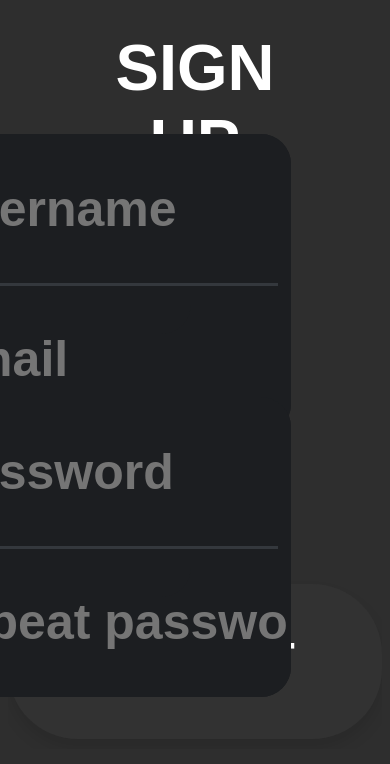
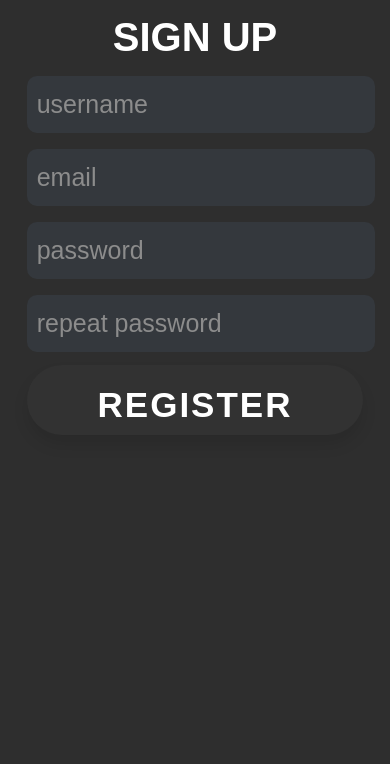
Before and after one commit to Qolorerr/PasswordsSaver, a Flask app: page /signup in a window 390 px wide. Shown: the top 764 px of the page. Run offline with Flask 2, Linux system fonts and the light colour scheme.

Commit message:
new register

```diff
--- a/main.py
+++ b/main.py
@@ -34,16 +34,16 @@ def register():
         session = db_session.create_session()
         user = session.query(User).filter(User.login == form.login.data).first()
         if user is not None:
-            return render_template('signup.html',
+            return render_template('register.html',
                                    message="This login already used",
                                    form=form)
         user = session.query(User).filter(User.email == form.email.data).first()
         if user is not None:
-            return render_template('signup.html',
+            return render_template('register.html',
                                    message="This email already used",
                                    form=form)
         if form.password.data != form.password_rep.data:
-            return render_template('signup.html',
+            return render_template('register.html',
                                    message="Passwords don't match",
                                    form=form)
         user = User()
@@ -54,7 +54,7 @@ def register():
         session.commit()
         login_user(user, remember=False)
         return redirect("/")
-    return render_template('signup.html', title='Authorisation', form=form, version=random.randint(0, 10 ** 5))
+    return render_template('register.html', title='Authorisation', form=form, version=random.randint(0, 10 ** 5))
 
 
 @app.route('/login', methods=['GET', 'POST'])
@@ -69,7 +69,7 @@ def login():
         return render_template('login.html',
                                message="Wrong login or password",
                                form=form)
-    return render_template('login.html', title='Authorisation', form=form)
+    return render_template('login.html', title='Authorisation', form=form, version=random.randint(0, 10 ** 5))
 
 
 @app.route('/logout')
@@ -90,7 +90,7 @@ def start():
 
 def main():
     db_session.global_init("db/passwords.sqlite")
-    app.run(port=5000, host='127.0.0.1')
+    app.run(port=5000, host='192.168.1.114')
 
 
 if __name__ == '__main__':
--- a/static/css/signup.css
+++ b/static/css/signup.css
@@ -3,18 +3,14 @@ body{
 }
 
 .btn_cont {
-    margin-top: 400px;
+    width: 400px;
+    margin: 30px auto;
 }
 
 .btn {
-  text-decoration: none;
-  outline: none;
-  display: block;
-  margin-left: auto;
-  margin-right: auto;
-  margin-top: 15px;
-  margin-bottom: 10px;
-  padding-top: 20px;
+  border: 0px solid;
+  margin: auto;
+  padding-top: 5px;
   width: 400px;
   height: 70px;
   line-height: 45px;
@@ -37,7 +33,24 @@ body{
   color: white;
   transform: translateY(-7px);
 }
-
+.form {
+    text-align: left;
+    padding-left: 10px;
+    border: 0px solid;
+    background: rgb(52, 56, 61);
+    font-size: 25px;
+    outline: none;
+    border-radius: 10px;
+    width: 400px;
+    height: 55px;
+}
+::placeholder {
+    color: #8C8C8C;
+}
+.input_cont {
+    width: 400px;
+    margin: auto;
+}
 .banner {
 	color: rgb(255, 255, 255);
 	font-family: 'Montserrat', sans-serif;
@@ -47,146 +60,31 @@ body{
 	text-align: center;
 	text-transform: uppercase
 }
-#wrapper_user, #wrapper_pass{
-	position: absolute;
-	width: 320px;
-	left: 50%;
-	margin-left: -160px;
-	top: 400px
-}
-#wrapper_pass {
-    margin-top: -75px;
-}
-#wrapper_user {
-    margin-top: -205px;
-}
-
-/* === Sign in Form === */
-.signup {
-	height: 90px;
-	width: 400px;
-	border-radius: 8px;
-	position: relative;
-}
-.signup::before {
-	display: block;
-	position: relative;
-	height: 3px;
-	background: rgb(52, 56, 61);
-	content: '';
-	top: 60px;
-	margin-right: 50px;
-	margin-left: -50px;
-	z-index: 1;
-}
-.signup input:first-of-type{
-	margin-left: -50px;
-	border-top-right-radius: 8px;
-	border-top-left-radius: 8px;
-	font-size: 20px;
-}
-.signup input:last-of-type{
-	margin-left: -50px;
-	border-bottom-right-radius: 8px;
-	border-bottom-left-radius: 8px;
-	font-size: 20px;
-}
-.signup  input[type="text"], .signup  input[type="password"]{
-	background: rgb(28, 30, 33);
-	box-shadow: inset -100px -100px 0 rgb(28, 30, 33);
-	color: rgb(52, 56, 61);
-}
-.signup  input[type="text"], .signup  input[type="password"]{
-	position: relative;
-	display: block;
-	width: 380px;
-	height: 60px;
-	border: 0;
-	outline: 0;
-	top: -2px;
-	padding: 0 0 0 20px;
-	font-weight: 600;
-}
-.signup  input[type="text"]:focus, .signup  input[type="password"]:focus{
-	color: rgb(255, 255, 255);
-}
-
 @media (max-width: 1200px) {
 .banner {
-	width: 60%;
-	margin-top: 8%;
-	font-size: 65px;
-}
-#wrapper_user, #wrapper_pass{
-    margin_top: 10%;
-	width: 100%;
-	height: 30%;
-	left: 8%;
-	margin-left: -160px;
-	top: 40%;
+	width: 80%;
+	margin-top: 4%;
+	font-size: 40px;
 }
 p.btn_cont{
-    margin-top: 100%;
-    overflow:hidden;
-    bottom: 1em;
-    right: 1em;
+    width: 90%;
+    margin: auto;
+    margin-top: -30px;
 }
 .btn {
 	width: 100%;
 	margin-top: 8%;
-	height: 100px;
-	border-radius: 70px;
-	font-size: 50px;
-	padding-top: 55px;
+	height: 70px;
+	border-radius: 50px;
+	font-size: 35px;
+	padding-top: 10px;
 	text-align: center;
 }
-#wrapper_pass{
-    margin-top: 15%;
+.input_cont {
+    width: 90%;
+    margin: auto;
 }
-.signup {
-	width: 90%;
-	border-radius: 8px;
-	position: relative;
-}
-.signup::before {
-	display: block;
-	position: relative;
-	height: 3px;
-	background: rgb(52, 56, 61);
-	top: 150px;
-	margin-right: -16%;
-	margin-left: 14%;
-	z-index: 1;
-}
-.signup input:first-of-type{
-    margin-left: 14%;
-	border-top-right-radius: 30px;
-	border-top-left-radius: 30px;
-	font-size: 50px;
-}
-.signup input:last-of-type{
-    margin-left: 14%;
-	border-bottom-right-radius: 30px;
-	border-bottom-left-radius: 30px;
-	font-size: 50px;
-}
-.signup input[type="text"], .signup input[type="password"]{
-	background: rgb(28, 30, 33);
-	box-shadow: inset -100px -100px 0 rgb(28, 30, 33);
-	color: rgb(52, 56, 61);
-}
-.signup  input[type="text"], .signup  input[type="password"]{
-	position: relative;
-	display: block;
-	width: 100%;
-    height: 150px;
-	border: 0;
-	outline: 0;
-	top: -2px;
-	padding: 0 0 0 20px;
-	font-weight: 600;
-}
-.signup  input[type="text"]:focus, .signup input[type="password"]:focus{
-	color: rgb(255, 255, 255);
+.form {
+    width: 100%;
 }
 }
--- a/templates/register.html
+++ b/templates/register.html
@@ -6,13 +6,12 @@
         <link rel="stylesheet" type="text/css" href="static/css/signup.css? update = {{ version }}">
 </head>
 <body>
-<h1 class="banner">Sign Up</h1>
+<h5 class="banner">Sign Up</h5>
 <form action="" method="post">
     {{ form.hidden_tag() }}
-    <div id="wrapper_user">
+    <div class="input_cont">
     <p>
-        {{ form.login.label }}<br>
-        {{ form.login(class="signup", method="", action="", autocomplete="off", type="text", id="name") }}<br>
+        {{ form.login(class="form", method="", action="", autocomplete="off", type="text", id="name", placeholder="username") }}<br>
         {% for error in form.login.errors %}
             <div>
                 {{ error }}
@@ -20,8 +19,7 @@
         {% endfor %}
     </p>
     <p>
-        {{ form.email.label }}<br>
-        {{ form.email(class="signup", method="", action="", autocomplete="off", type="text", id="email") }}<br>
+        {{ form.email(class="form", method="", action="", autocomplete="off", type="text", id="email", placeholder="email") }}<br>
         {% for error in form.email.errors %}
             <div>
                 {{ error }}
@@ -29,9 +27,9 @@
         {% endfor %}
     </p>
     </div>
+    <div class="input_cont">
     <p>
-        {{ form.password.label }}<br>
-        {{ form.password(class="signup", method="", action="", autocomplete="off", type="password", id="pass") }}<br>
+        {{ form.password(class="form", method="", action="", autocomplete="off", type="password", id="pass",  placeholder="password") }}<br>
         {% for error in form.password.errors %}
             <div>
                 {{ error }}
@@ -39,15 +37,15 @@
         {% endfor %}
     </p>
     <p>
-        {{ form.password_rep.label }}<br>
-        {{ form.password_rep(class="signup", method="", action="", autocomplete="off", type="password", id="rep_pass") }}<br>
+        {{ form.password_rep(class="form", method="", action="", autocomplete="off", type="password", id="rep_pass", placeholder="repeat password") }}<br>
         {% for error in form.password_rep.errors %}
             <div>
                 {{ error }}
             </div>
         {% endfor %}
     </p>
-    <p>{{ form.submit(type="submit", class="btn_cont btn") }}</p>
+    </div>
+    <p class="btn_cont">{{ form.submit(type="submit", class="btn")}}</p>
     <div>{{ message }}</div>
 </form>
 </body>
```
Also changed, not shown: static/css/login.css (+0 -10 lines), templates/login.html (+28 -15 lines).
